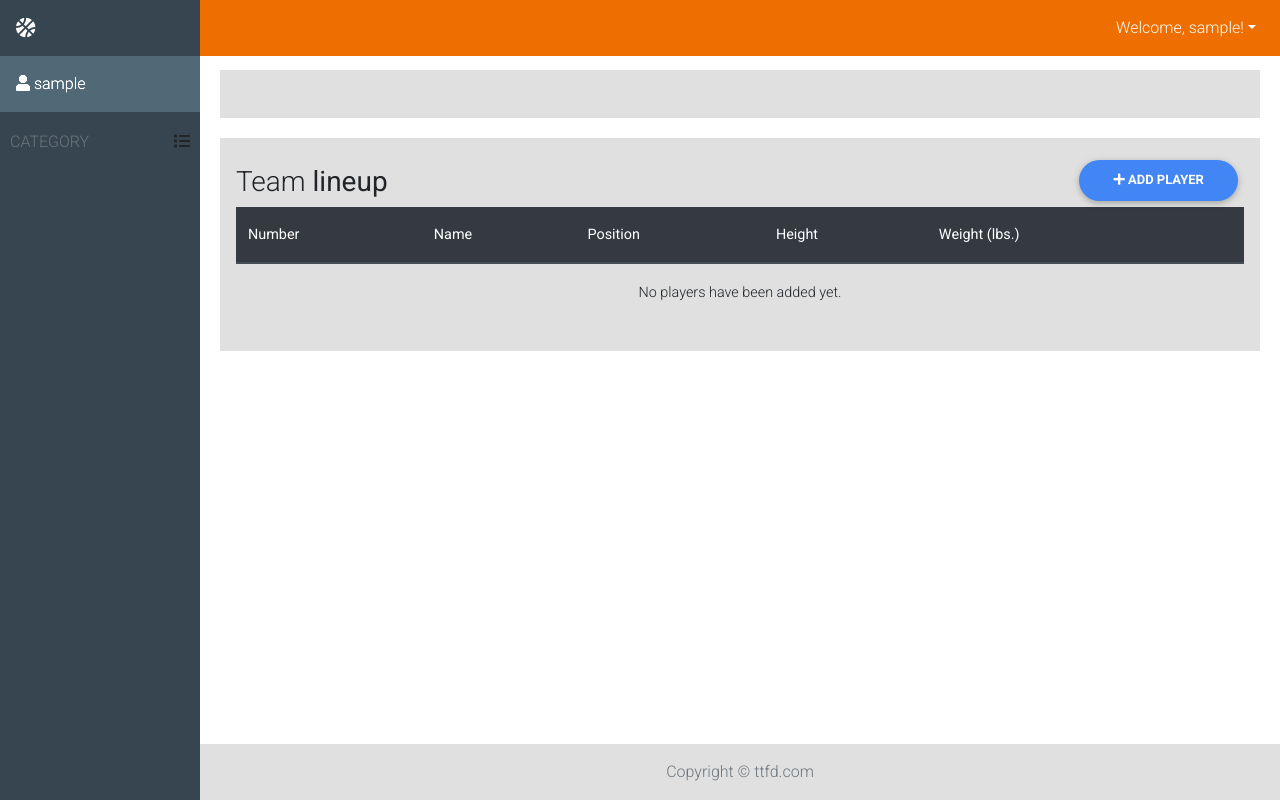
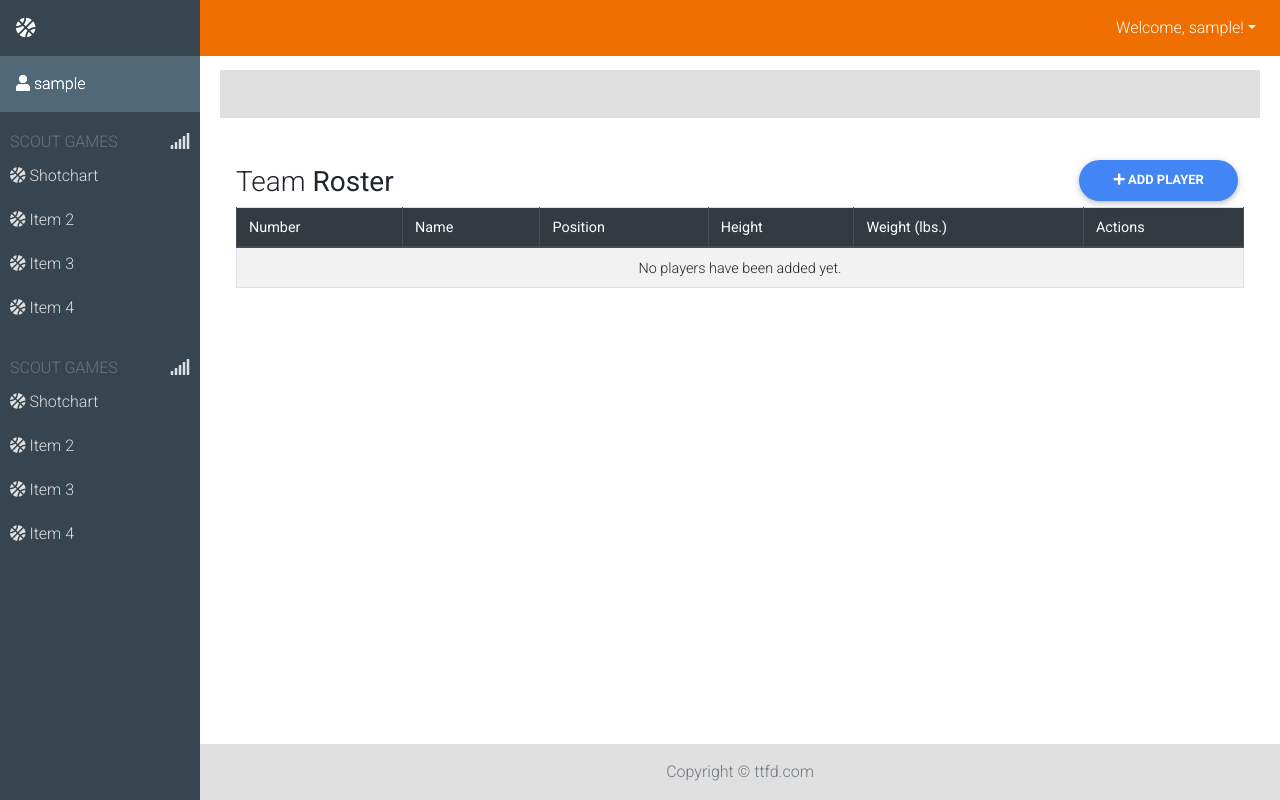
Before and after one commit to slgabbar/ttfd, a Django app: page /dashboard/ in a window 1280 px wide. Run offline with Django 3.2, Linux system fonts and the light colour scheme; the visitor is signed in with stand-in values (Sample User, id 1); data that the repository does not hold is empty; some libraries are stand-ins or nearby versions.

Commit message:
more styling to dashboard

```diff
--- a/mysite/layout/static/layout/css/dashboard.css
+++ b/mysite/layout/static/layout/css/dashboard.css
@@ -7,8 +7,13 @@
 .player-table {
 	/*width: 700px;*/
 	margin: 20px 20px auto;
-	/*background: gray;*/
+	/*background: black;*/
 	/*box-shadow: 0 1px 1px rgba(0,0,0,.05);*/
+}
+
+tr{
+	line-height: 5px;
+	max-height: 5px;
 }
 
 .table-title{
@@ -25,6 +30,14 @@
 	line-height: 13px;
 }
 
+.action-buttons {
+	/*height: 100%;*/
+	display: flex;
+	flex-direction: row;
+	justify-content: space-between;
+	align-items: center;
+}
+
 /* Title on top of sidenav */
 .sidenav-title {
 	border: solid white 1px;
@@ -36,24 +49,30 @@
 	filter: brightness(150%);
 }
 
+.sidenav-section {
+	display: flex;
+	flex-direction: column;
+	/*background: red;*/
+}
+
 .sidenav-category {
+	/*border: solid black;*/
 	display: flex;
 	flex-direction: row;
 	justify-content: space-between;
 	margin: 10px 10px auto;
 }
 
-.sidenav__list {
+.sidenav-list {
 	padding: 0;
 	list-style-type: none;
 }
 
-  .sidenav__list-item {
-    padding: 5px 5px 5px 5px;
-    color: #ddd;
+.sidenav-list-item {
+	padding: 10px 10px 10px 10px;
 }
 
-  .sidenav__list-item:hover {
+.sidenav-list-item:hover {
 	background-color: rgba(255, 255, 255, 0.2);
     cursor: pointer;
 }
--- a/mysite/layout/templates/layout/dashboard.html
+++ b/mysite/layout/templates/layout/dashboard.html
@@ -12,19 +12,31 @@
 
 <div class="sidenav-user p-3 mb-2 text-light"><i class="fas fa-user"></i> {{user.username}}</div>
 
-<div class="sidenav-category">
-    <div class="text-muted">CATEGORY</div>
-    <div><i class="fas fa-list"></i></div>
+<div class="sidenav-section">
+    <div class="sidenav-category">
+        <div class="text-muted">SCOUT GAMES</div>
+        <div><i class="fas fa-signal text-light"></i> </div>
+    </div>
+    <ul class="sidenav-list">
+        <li class="sidenav-list-item text-light"><i class="fas fa-basketball-ball"></i> Shotchart</li>
+        <li class="sidenav-list-item text-light"><i class="fas fa-basketball-ball"></i> Item 2</li>
+        <li class="sidenav-list-item text-light"><i class="fas fa-basketball-ball"></i> Item 3</li>
+        <li class="sidenav-list-item text-light"><i class="fas fa-basketball-ball"></i> Item 4</li>
+    </ul>
 </div>
 
-<!-- <ul class="sidenav__list">
-    <li class="sidenav__list-item"><i class="fa fa-plus"></i> New Game</li>
-    <li class="sidenav__list-item">Item 3...</li>
-    <li class="sidenav__list-item">Item 4...</li>
-    <li class="sidenav__list-item">Item 5...</li>
-    <li class="sidenav__list-item">Item 6...</li>
-    <li class="sidenav__list-item">Item 7...</li>
-  </ul> -->
+<div class="sidenav-section">
+    <div class="sidenav-category">
+        <div class="text-muted">SCOUT GAMES</div>
+        <div><i class="fas fa-signal text-light"></i> </div>
+    </div>
+    <ul class="sidenav-list">
+        <li class="sidenav-list-item text-light"><i class="fas fa-basketball-ball"></i> Shotchart</li>
+        <li class="sidenav-list-item text-light"><i class="fas fa-basketball-ball"></i> Item 2</li>
+        <li class="sidenav-list-item text-light"><i class="fas fa-basketball-ball"></i> Item 3</li>
+        <li class="sidenav-list-item text-light"><i class="fas fa-basketball-ball"></i> Item 4</li>
+    </ul>
+</div>
 
 {% endblock side-content %}
 
@@ -41,23 +53,23 @@
         </div>
     </div>
 
-    <div class="row bg-light p-3 mb-2 text-dark">
+    <div class="row p-3 mb-2 text-dark bg-light">
         <div><h2>{{ user.team_name }}</h2></div>
         <div><h4 class="text-muted">{{user.team_location}}</h4></div>
     </div>
 
-    <div class="table-responsive-sm p-3 player-table bg-light">
+    <div class="table-responsive-sm p-3 player-table">
 
         <div class="table-title">
             <div>
-                <h3>Team <b>lineup</b></h3>
+                <h3>Team <b>Roster</b></h3>
             </div>
             <div>
                 <button type="button" class="create-player btn btn-primary add-player-btn"><i class="fa fa-plus"></i> Add Player</button>
             </div>
         </div>
 
-        <table class="table table-hover">
+        <table class="table table-hover table-striped table-bordered">
             <thead class="thead-dark">
                 <tr>
                     <th scope="col">Number</th>
@@ -65,7 +77,7 @@
                     <th scope="col">Position</th>
                     <th scope="col">Height</th>
                     <th scope="col">Weight (lbs.)</th>
-                    <th scope="col"></th>
+                    <th scope="col">Actions</th>
                 </tr>
             </thead>
             <tbody>
@@ -77,18 +89,19 @@
                         <td>{{td.position}}</td>
                         <td>{{td.height}}</td>
                         <td>{{td.weight}}</td>
-                        <td>% % %</td>
-                        <!-- <td class="text-center px-0">
-                            <button type="button" class="detail-player btn btn-sm btn-primary p-2" data-id="{% url 'detail_player' pk=td.pk %}">
-                                <span class="far fa-eye"></span>
-                            </button>
-                            <button type="button" class="detail-player btn btn-sm btn-primary p-2" data-id="{% url 'edit_player' pk=td.pk %}">
-                                <span class="fas fa-edit"></span>
-                            </button>
-                            <button type="button" class="detail-player btn btn-sm btn-danger p-2" data-id="{% url 'delete_player' pk=td.pk %}">
-                                <span class="fa fa-trash"></span>
-                            </button>
-                        </td> -->
+                        <td style="width: 150px;">
+                            <div class="action-buttons">
+                                <div>
+                                    <a type="button" class="detail-player" data-id="{% url 'detail_player' pk=td.pk %}" style="color: blue">Info</a>
+                                </div>
+                                <div>
+                                    <a type="button" class="update-player" data-id="{% url 'edit_player' pk=td.pk %}" style="color: blue">Edit</a>
+                                </div>
+                                <div>
+                                    <a type="button" class="delete-player" data-id="{% url 'delete_player' pk=td.pk %}" style="color: red">Delete</a>
+                                </div>
+                            </div>
+                        </td>
                     </tr>
                 {% endfor %}
                 {% else %}
```
Lines whose indentation alone changed are shown as unchanged.
